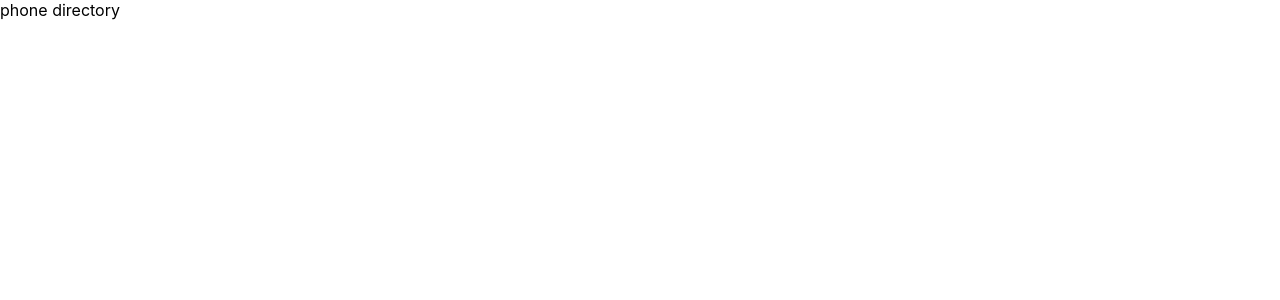
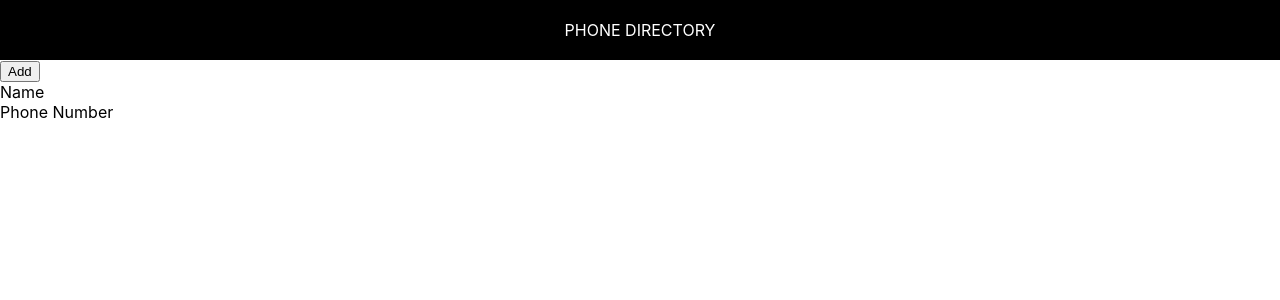
Before and after one commit to sujithkumarchandrasekaran/phoneDirApp, a React (Create React App) app: page / in a window 1280 px wide. Shown: the top 300 px of the page. Built offline with nearby package versions, Linux system fonts and the light colour scheme.

Commit message:
Styling added to Header

```diff
--- a/src/App.js
+++ b/src/App.js
@@ -1,11 +1,24 @@
 import react,  {Component} from 'react';
+import Header from "./Header.js";
 
 class App extends Component {
   render () {
+
   return (
-    <div>
-      phone directory
-    </div>) ;
+    <div >
+      <Header/>
+      <button>
+          Add
+      </button>
+      <div>
+          <span>Name</span> <br/>
+          <span>Phone Number</span>
+      </div>
+      {/* <lable htmlfor="name">Name : </lable>
+      <input id="name" type="text" placeholder="Type Here" defaultValue ={x+y}/> */}
+    </div>
+
+    ) ;
   }
 }
 
--- /dev/null
+++ b/src/Header.js
@@ -0,0 +1,25 @@
+import React from 'react';
+
+const Header = function () {
+
+    const headerStyle = {textAlign:'center', padding:20, background:'#000', color:'#fff',textTransform:'uppercase'};
+    return (
+
+    <div style={headerStyle}>
+      phone directory
+    </div>
+    )
+
+}
+
+// class Header extends Component {
+//     render () {
+//         return (
+//             <div className="Header">
+//             phone directory
+//           </div>
+//         )
+
+//     }
+// }
+export default Header;
```
Also changed, not shown: 1 other file (tests, documents, lock files or other folders).
